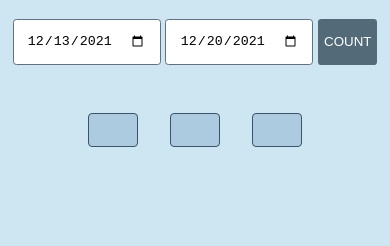
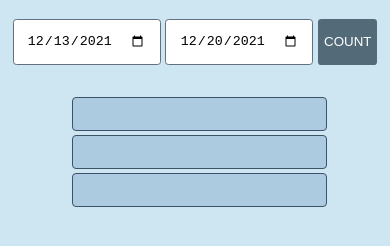
Before and after one commit to anttituomola/bitcoin-analyst, a website with bundled scripts: page index.html in a window 390 px wide. Both pictures are taken after a click on the button "COUNT". Shown: the part 138-384 px from the top of the page. Built offline with nearby package versions, Linux system fonts and the light colour scheme; no server answers.

Commit message:
mobile optimisation + favicon

```diff
--- a/DataSorter.js
+++ b/DataSorter.js
@@ -36,7 +36,7 @@ export default class DataSorter {
             return individualDates
         })
 
-        //group data by date
+        //group data by date (soon we can replace this with dateArray.groupBy(({ date }) => date);)
         const groupedByDate = dateArray.reduce((acc, value) => {
             if (!acc[value.date]) {
                 acc[value.date] = []
--- a/app.js
+++ b/app.js
@@ -39,6 +39,9 @@ function handleSubmit() {
 
 //TODO
 //Styling
+//animations
+//raw data option: show the full data
+//mobile optimization
 //Make sure no results under 2 days is returned: it seems the data granularity stays the same even with single day searches?
 //Add support for multiple coins?
 //validate data!
--- a/index.html
+++ b/index.html
@@ -6,6 +6,7 @@
     <meta name="viewport" content="width=device-width, initial-scale=1.0">
     <title>Bitcoin Analyst</title>
     <link rel="stylesheet" href="styles.css">
+    <link rel="shortcut icon" type="image/jpg" href="./favicon.ico"
 </head>
 <body>
     <div id="container">
--- a/styles.css
+++ b/styles.css
@@ -1,3 +1,4 @@
+/* MAIN STYLES */
 body {
     font-family: 'Montserrat', sans-serif;
     background-color: #CEE5F2;
@@ -54,3 +55,15 @@ button:active {
     border-radius: 0.25em;
     width: 30%;
 }
+
+/* MOBILE OPTIMISATION */
+@media (max-width: 600px) {
+    #output {
+        flex-direction: column;
+    }
+    .outputBox {
+        width: 90%;
+        margin: 0;
+        margin-bottom: 0.25em;
+    }
+}
```
